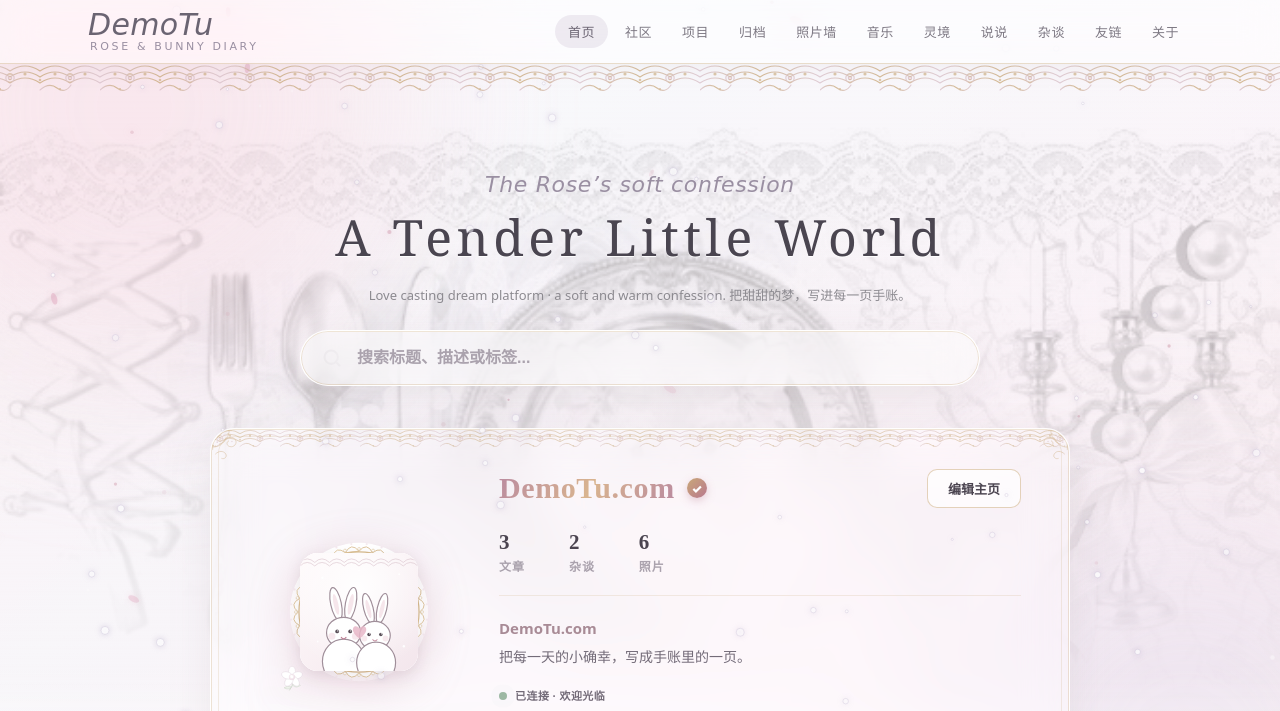
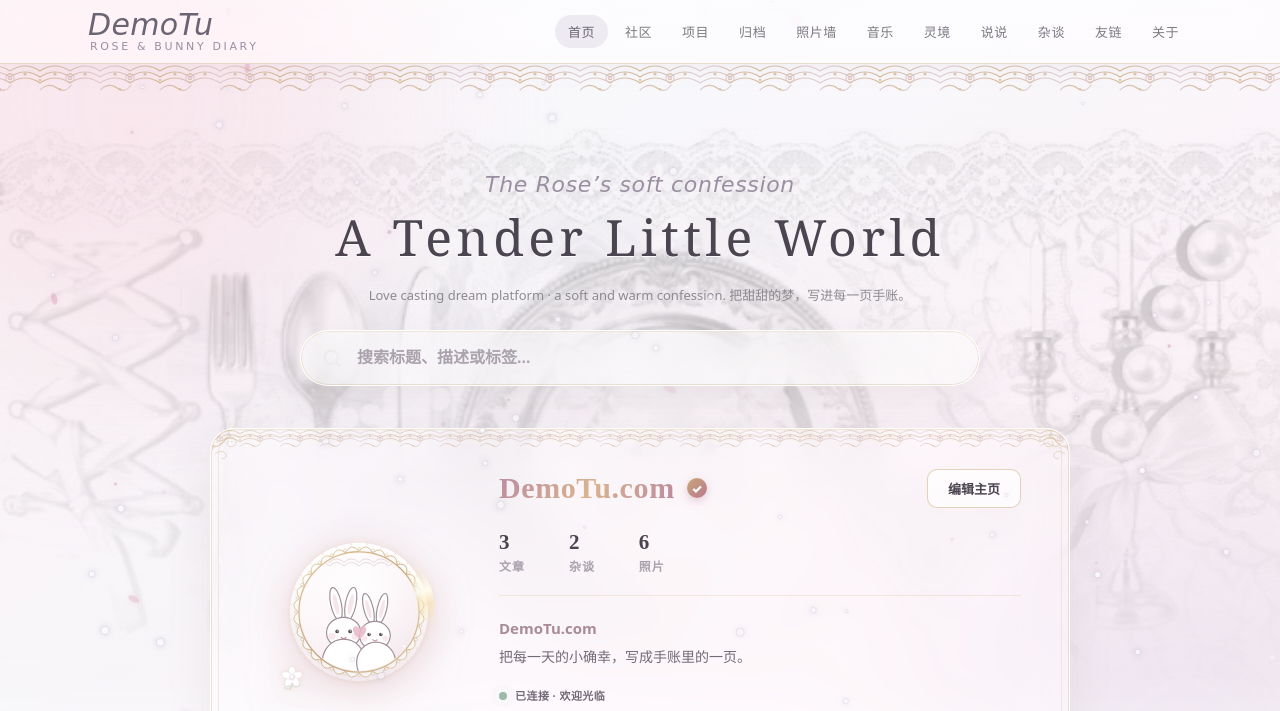
Before and after one commit to winningjs1-debug/Demotu2, a plain HTML site: page index.html in a window 1280 px wide. Shown: the top 711 px of the page. Drawn offline with Linux system fonts and the light colour scheme.

Commit message:
DemoTu.com personal homepage

```diff
--- a/assets/css/style.css
+++ b/assets/css/style.css
@@ -452,31 +452,66 @@ html.dark .site-header {
 }
 .avatar-frame img { width: 100%; height: 100%; border-radius: 50%; object-fit: cover; background: #fff; }
 
-/* Ins 主页头像：方形蕾丝头像框（右下角小花装饰） */
+/* Ins 主页头像：圆形金边蕾丝头像框（流光扫过 + 柔光呼吸） */
 .ig-avatar-col { display: flex; align-items: center; justify-content: center; }
 .ig-avatar-ring {
   position: relative;
   width: 152px; height: 152px;
   flex-shrink: 0;
-  border-radius: 30px;
+  border-radius: 50%;
   padding: 17px;
   background: url("../img/avatar-lace.svg") center / 100% 100% no-repeat;
   filter: drop-shadow(0 8px 20px rgba(192,132,152,0.28));
+  animation: gold-ring-glow 4.8s ease-in-out infinite;
   transition: transform 0.6s var(--ease);
+}
+/* 只让高光在金边环带里转动，头像本身保持静止 */
+.ig-avatar-ring::before {
+  content: "";
+  position: absolute;
+  inset: 0;
+  z-index: 1;
+  border-radius: 50%;
+  pointer-events: none;
+  background: conic-gradient(from 0deg,
+    transparent 0deg 58deg,
+    rgba(255,244,205,.18) 72deg,
+    rgba(255,253,238,.96) 86deg,
+    rgba(255,232,176,.55) 96deg,
+    transparent 114deg 360deg);
+  -webkit-mask: radial-gradient(farthest-side, transparent calc(100% - 24%), #000 calc(100% - 23%));
+  mask: radial-gradient(farthest-side, transparent calc(100% - 24%), #000 calc(100% - 23%));
+  animation: gold-ring-sweep 5.2s linear infinite;
 }
 .ig-avatar-ring::after {
   content: "";
   position: absolute;
   left: -6px;
   bottom: -4px;
+  z-index: 3;
   width: 30px;
   height: 30px;
   background: url("../img/avatar-flower.svg") center / contain no-repeat;
   pointer-events: none;
 }
 .ig-profile:hover .ig-avatar-ring { transform: rotate(4deg) scale(1.02); }
-.ig-avatar-ring .avatar-frame { width: 100%; height: 100%; border-radius: 18px; box-shadow: 0 4px 14px rgba(150,128,142,0.18); }
-.ig-avatar-ring .avatar-frame img { border-radius: 18px; }
+.ig-avatar-ring .avatar-frame {
+  position: relative;
+  z-index: 2;
+  width: 100%; height: 100%;
+  border-radius: 50%;
+  overflow: hidden;
+  box-shadow: 0 4px 14px rgba(150,128,142,0.18), inset 0 0 0 1px rgba(224,194,142,.55);
+}
+.ig-avatar-ring .avatar-frame img { border-radius: 50%; object-fit: cover; display: block; }
+@keyframes gold-ring-glow {
+  0%, 100% { filter: drop-shadow(0 8px 20px rgba(192,132,152,.28)) drop-shadow(0 0 3px rgba(224,186,120,.25)); }
+  50%      { filter: drop-shadow(0 10px 24px rgba(192,132,152,.34)) drop-shadow(0 0 13px rgba(240,207,146,.75)); }
+}
+@keyframes gold-ring-sweep { to { transform: rotate(360deg); } }
+@media (prefers-reduced-motion: reduce) {
+  .ig-avatar-ring, .ig-avatar-ring::before { animation: none; }
+}
 
 .profile-name {
   margin: 0 0 8px;
```
